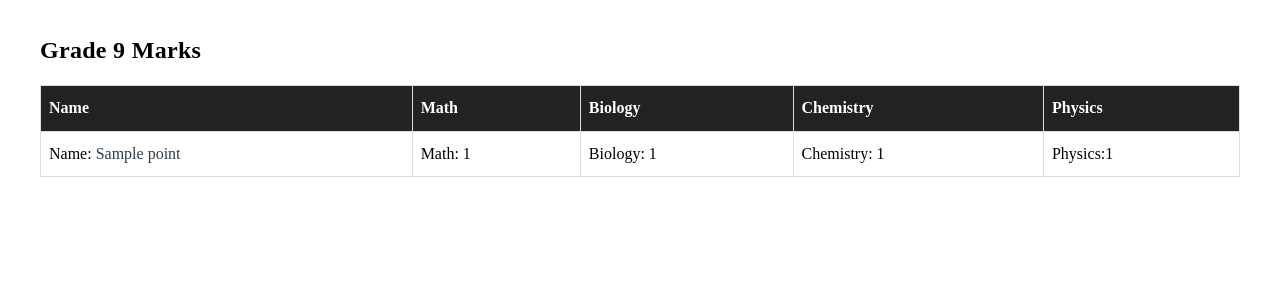
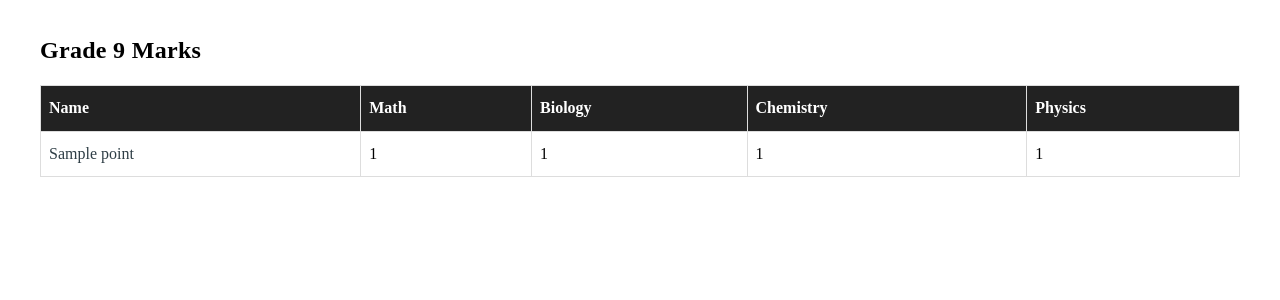
Before and after one commit to JoandarcZienagebriel/crud, a Django app: page / in a window 1280 px wide. Shown: the part 119-419 px from the top of the page. Run offline with Django 5.2, Linux system fonts and the light colour scheme; tables that the repository leaves empty hold one stand-in row (values such as "Sample post").

Commit message:
fix-requirements

```diff
--- a/templates/points_grade.html
+++ b/templates/points_grade.html
@@ -17,11 +17,11 @@
                 <tbody>
                 {%for halu in point_list%}
             <tr class="grade">
-        <td>Name:<a href="{{halu.get_absolute_url}}"> {{halu.name}}</a></td>
-       <td>Math: {{halu.math}}</td>
-       <td>Biology: {{halu.chemistry}}</td>
-        <td>Chemistry: {{halu.biology}}</td>
-        <td>Physics:{{halu.physics}}</td>
+        <td><a href="{{halu.get_absolute_url}}"> {{halu.name}}</a></td>
+       <td>{{halu.math}}</td>
+       <td>{{halu.chemistry}}</td>
+        <td>{{halu.biology}}</td>
+        <td>{{halu.physics}}</td>
         </tr>
         {%endfor%}
         </tbody>
```
Also changed, not shown: templates/list_ten_grade.html (+5 -5 lines).
